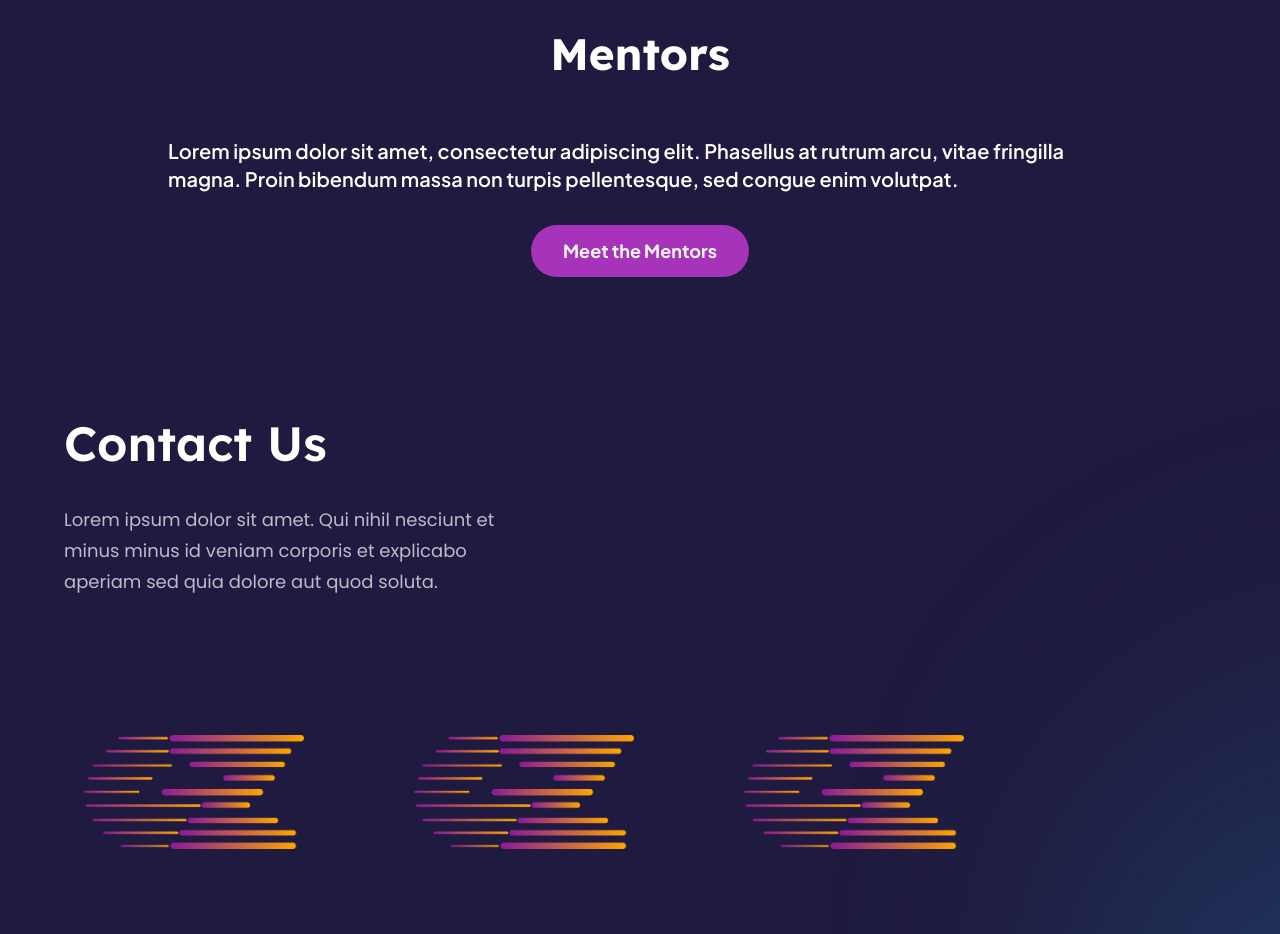
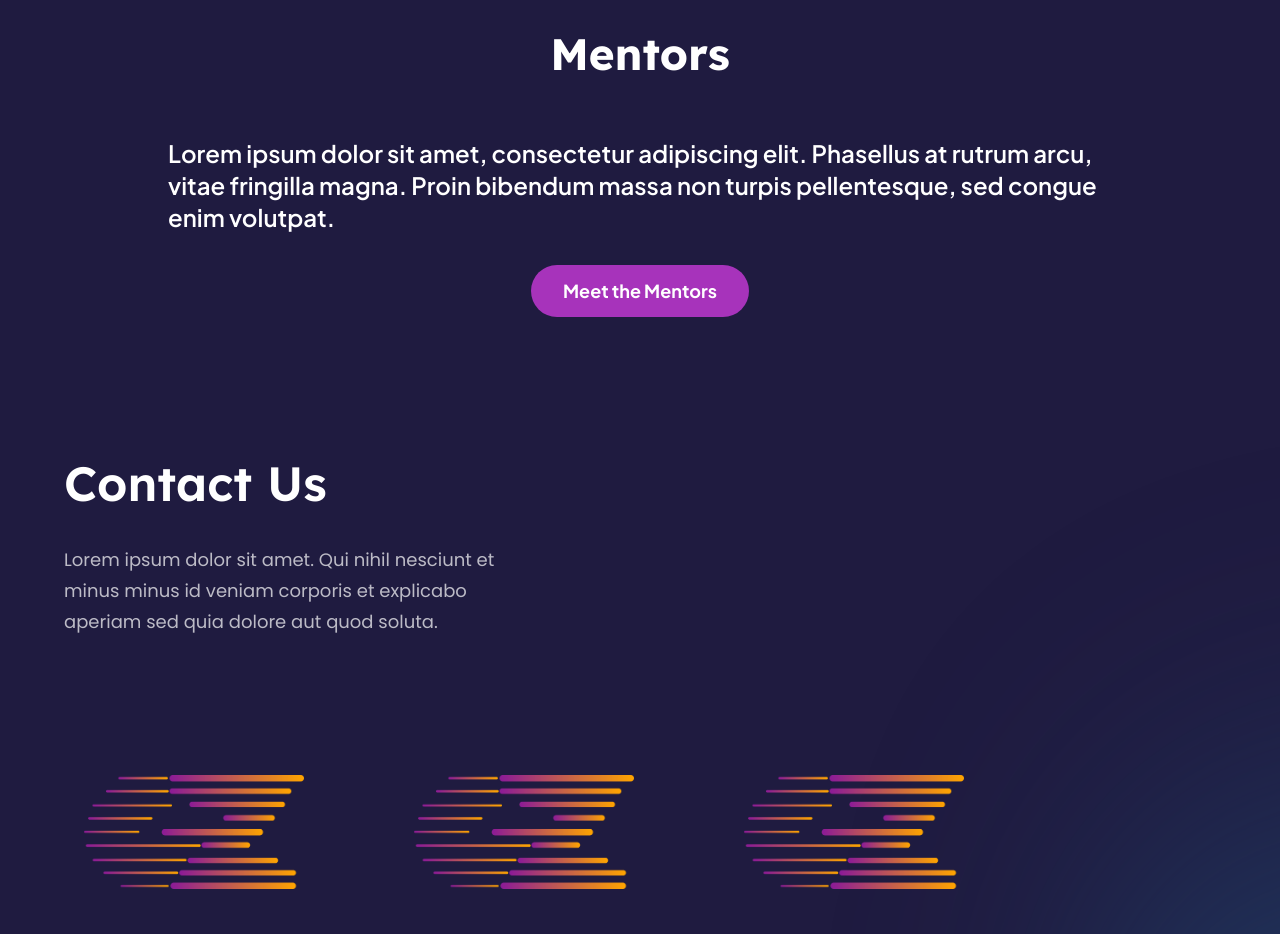
Before and after one commit to groundzero2023/groundzero-website, a React (Vite) app in the folder groundzero/: page / in a window 1280 px wide. Shown: the part 8480-9414 px from the top of the page. Built offline with nearby package versions, Linux system fonts and the light colour scheme.

Commit message:
Adjust sizing for mobile responsiveness

```diff
--- a/groundzero/src/components/Mentors.jsx
+++ b/groundzero/src/components/Mentors.jsx
@@ -3,12 +3,12 @@ import styles from '../style';
 
 const Mentors = () => {
   return (
-    <div className={`grid ${styles.paddingY} place-items-center text-white xs:px-16 ss:px-12 sm:px-16 lg:px-10`} id="mentors">
+    <div className={`grid ${styles.paddingY} place-items-center text-white px-5 ss:px-10 sm:px-16 lg:px-10`} id="mentors">
       <div className="heading">
         Mentors
       </div>
-      <div className={`flex flex-col space-y-8 px-16`}>
-        <h1 className="text-xl">
+      <div className={`flex flex-col space-y-8 sm:px-16`}>
+        <h1 className="text-xl sm:text-2xl">
           Lorem ipsum dolor sit amet, consectetur adipiscing elit. Phasellus at rutrum arcu, vitae fringilla magna. Proin bibendum massa non turpis pellentesque, sed congue enim volutpat.
         </h1>
         <div className="grid place-items-center">
```
